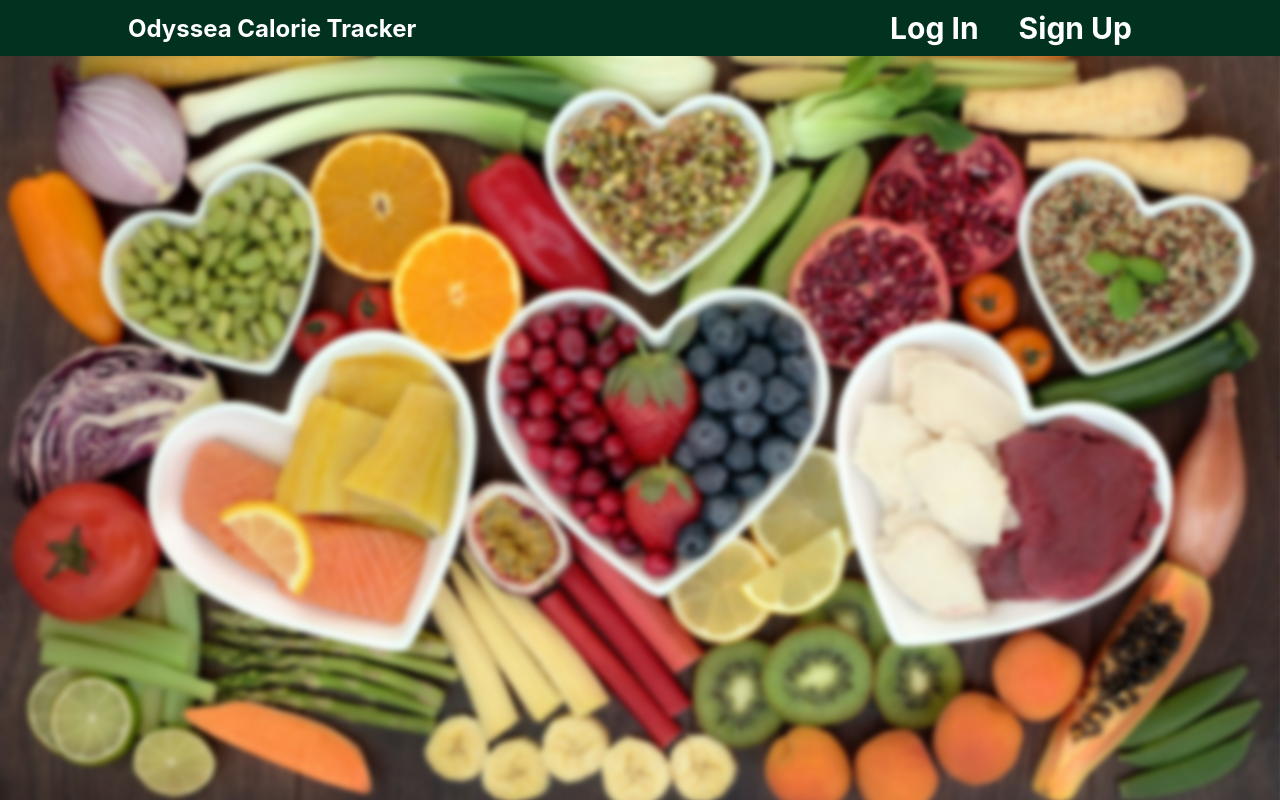
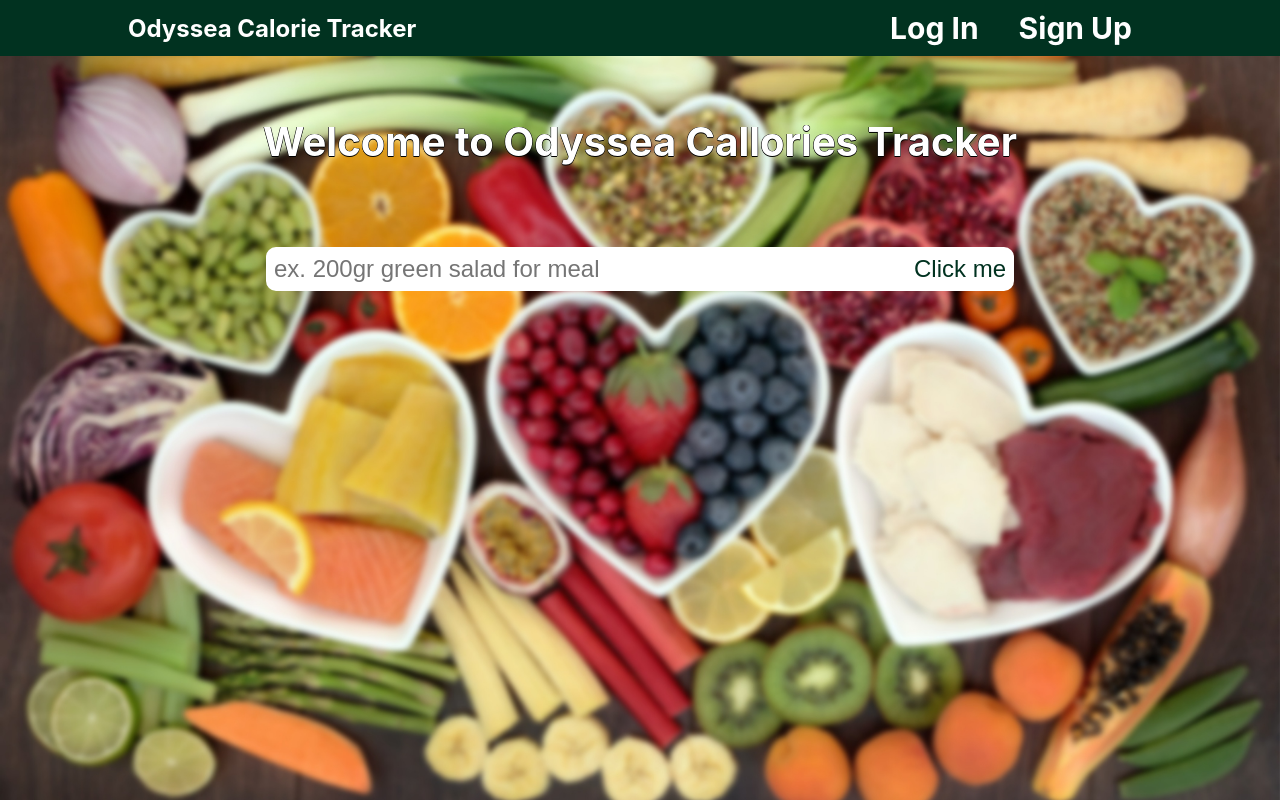
Before and after one commit to SkartadosTheodoros/Odyssea-Calorie-Tracker, a React (Create React App) app: page / in a window 1280 px wide. Built offline with nearby package versions, Linux system fonts and the light colour scheme.

Commit message:
Create Calories Entry components

```diff
--- a/src/App.js
+++ b/src/App.js
@@ -1,20 +1,37 @@
 import { useState } from 'react';
+import CaloriesInput from './components/CaloriesEntry/CaloriesInput';
 import Navbar from './components/Navbar/Navbar';
 import Modal from './components/UI/Modal';
 
 function App() {
+
+  const [data, setData] = useState([])
+  const addEntryHandler = (entry)=>{
+    setData((data) =>{return [...data, entry]})
+    console.log(data)
+  }
+
+
+
+
+
+
+
+
+  const [isLoggedIn, setIsLoggedIn] = useState(false)
 
   const [login, setLogin] = useState(false)
   const loginChangeHandler = () => {
     setLogin(true);
   }
 
-  const [isLoggedIn, setIsLoggedIn] = useState(false)
+
 
   return (
     <div className="App">
       {login && <Modal></Modal>}
-      <Navbar isLoggedIn={isLoggedIn} login={loginChangeHandler}></Navbar>
+      <Navbar isLoggedIn={isLoggedIn} login={loginChangeHandler}/>
+      <CaloriesInput addEntry={addEntryHandler}/>
     </div >
   );
 }
--- /dev/null
+++ b/src/components/CaloriesEntry/CaloriesInput.css
@@ -0,0 +1,48 @@
+.add-entry {
+  display: grid;
+  grid-template-rows: 2fr 1fr;
+  height: 32vh;
+}
+
+.add-entry-title {
+  display: flex;
+  justify-content: center;
+  align-items: center;
+}
+
+.add-entry-title h2 {
+  font-size: 40px;
+  color: white;
+  text-shadow: -0.5px 0 black, 0 0.5px black, 0.5px 0 black, 0 -0.5px black;
+}
+
+.add-entry-input {
+  display: flex;
+  justify-content: center;
+  align-items: center;
+}
+
+.add-entry-input input {
+  color: var(--color);
+  font-size: 1.5rem;
+  padding: 0.5rem;
+  border: none;
+  border-radius: 10px 0px 0px 10px;
+  width: 50vw;
+}
+
+.add-entry-input button {
+  color: var(--color);
+  background: white;
+  padding: 0.5rem;
+  font-size: 1.5rem;
+  border: none;
+  border-radius: 0px 10px 10px 0px;
+  cursor: pointer;
+  transition: all 0.3 ease;
+}
+
+.add-entry-input button:hover {
+  color: white;
+  background: var(--color);
+}
--- /dev/null
+++ b/src/components/CaloriesEntry/CaloriesInput.js
@@ -0,0 +1,70 @@
+import { v4 as uuidv4 } from "uuid";
+import { useState } from "react"
+import "./CaloriesInput.css"
+import { logDOM } from "@testing-library/dom";
+
+const CaloriesInput = (props) => {
+
+    const [input, setInput] = useState()
+    const inputChangeHandler = (event) => {
+        let newValue = event.target.value
+        setInput(newValue)
+    }
+
+    const onSubmitHandler = (event) => {
+        event.preventDefault();
+
+        let tempInput = input.trim()
+        let tempDate, meal, type, quantity
+        if (tempInput.includes("for")) {
+            tempDate = tempInput.split("for")
+            tempInput = tempDate[0].trim()
+            type = tempDate[1].trim()
+        }
+        else {
+            type = "-"
+        }
+
+        tempInput.includes("and")
+            ? tempDate = tempInput.split("and")
+            : tempDate = [tempInput]
+
+        tempDate.forEach((item) => {
+            let tempSplit
+            item.includes("of")
+                ? tempSplit = item.trim().split("of")
+                : tempSplit = item.trim().split(" ")
+            quantity = tempSplit[0].trim()
+            meal = tempSplit[1].trim()
+
+            console.log(quantity);
+            console.log(meal);
+
+            const newEntry = {
+                id: uuidv4(),
+                date: new Date(),
+                type: type,
+                meal: meal,
+                quantity: quantity
+            }
+
+            props.addEntry(newEntry)
+        })
+
+        setInput("")
+    }
+
+    return (
+        <div className="add-entry">
+            <div className="add-entry-title">
+                <h2>Welcome to Odyssea Callories Tracker </h2>
+            </div>
+
+            <div className="add-entry-input">
+                <input type="text" placeholder="ex. 200gr green salad for meal" value={input} onChange={inputChangeHandler} />
+                <button onClick={onSubmitHandler}>Click me</button>
+            </div>
+        </div>)
+}
+
+export default CaloriesInput
--- a/src/components/Navbar/Navbar.css
+++ b/src/components/Navbar/Navbar.css
@@ -2,7 +2,7 @@ header {
   display: flex;
   justify-content: center;
   align-items: center;
-  background-color: #013220;
+  background-color: var(--color);
   width: 100vw;
   height: 7vh;
 }
--- a/src/index.css
+++ b/src/index.css
@@ -2,6 +2,9 @@
   box-sizing: border-box;
   margin: 0;
   padding: 0;
+}
+:root {
+  --color: #013220;
 }
 
 body {
```
Also changed, not shown: src/components/UI/Input.js (added, +11 -0 lines), src/components/UI/Input.css (added).
